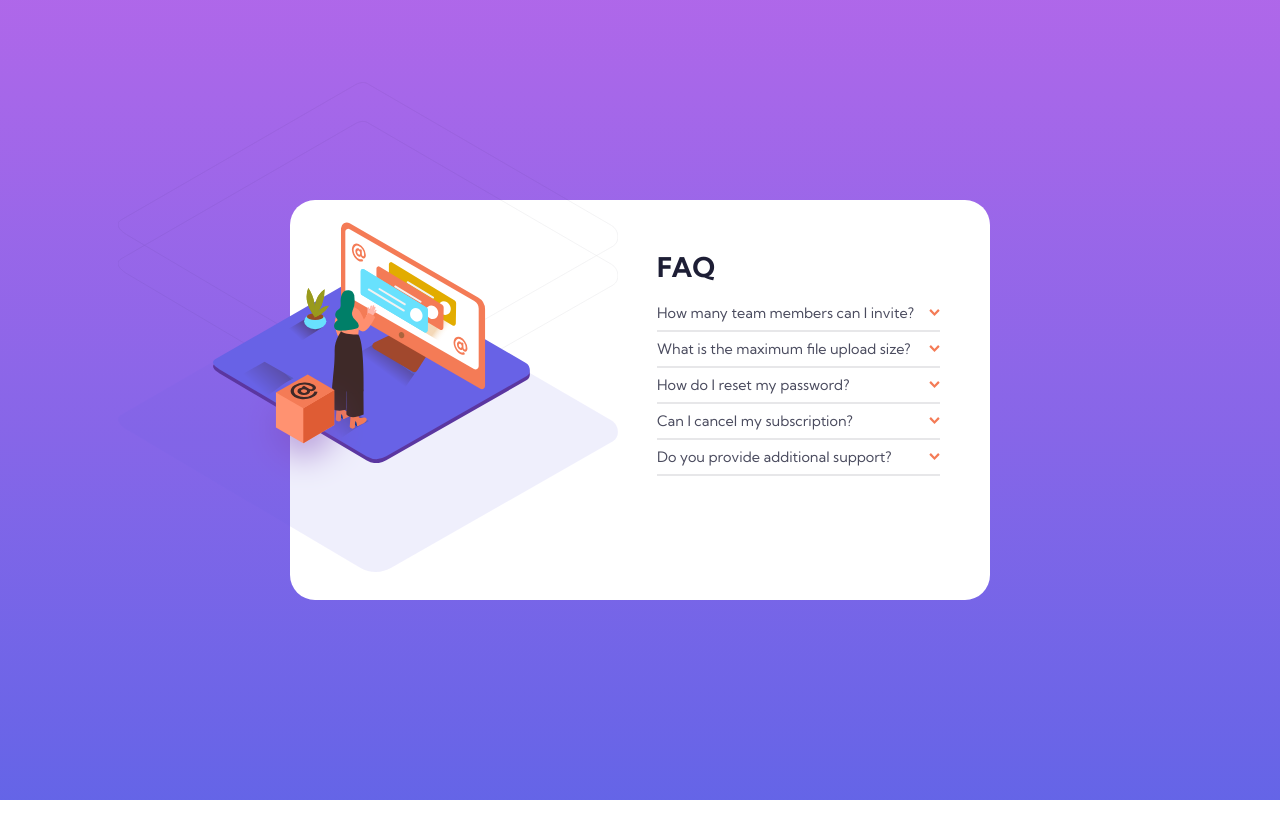
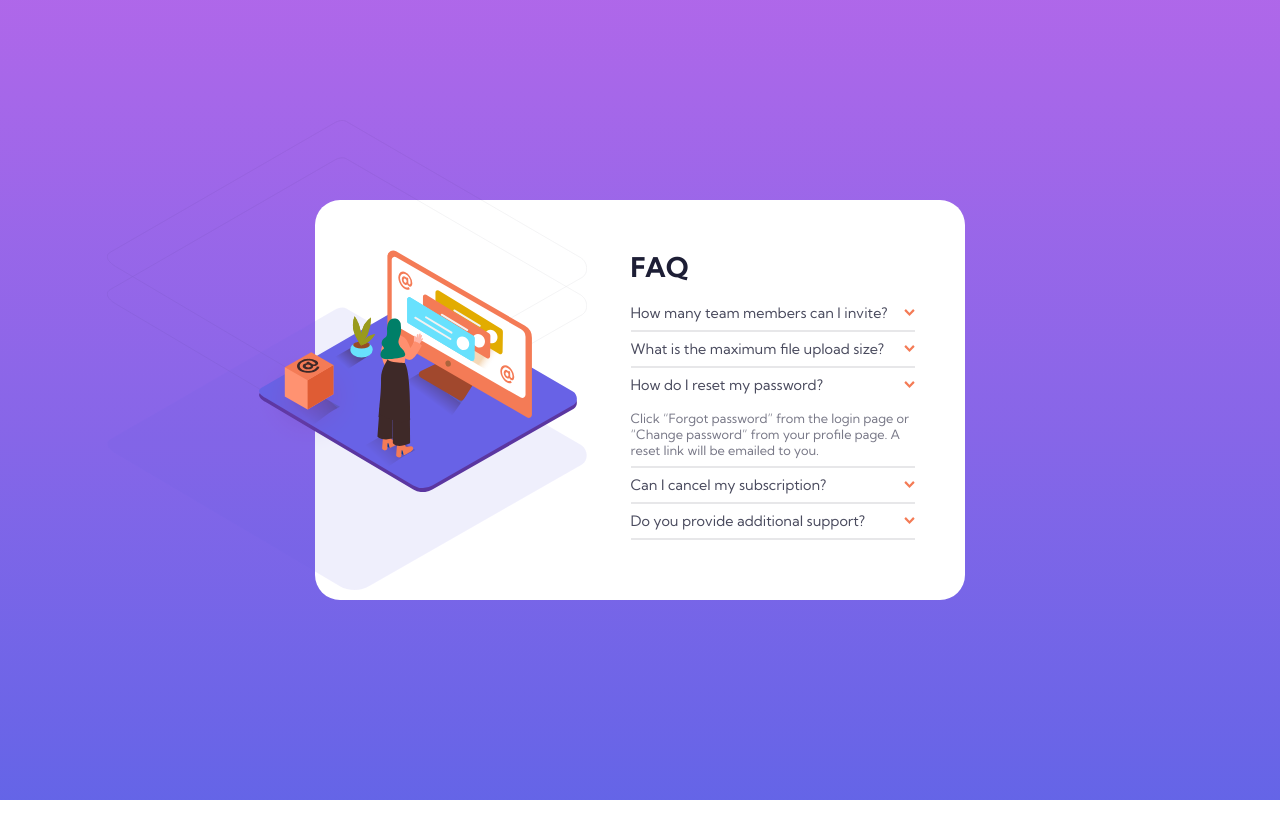
Before and after one commit to RojanSr/FAQ-accordion-with-Vanilla-JS, a plain HTML site: page index.html in a window 1280 px wide. Before the commit the page ends 810 px from the top, so only its background shows below. Drawn offline with Linux system fonts and the light colour scheme.

Commit message:
styling and stuff

```diff
--- a/index.html
+++ b/index.html
@@ -29,9 +29,10 @@
     <main>
       <section class="main-container">
         <div class="container">
+          <div id="shadow-img"></div>
+
           <div class="even-columns">
             <div class="illustration-img">
-              <div id="shadow-img"></div>
               <div id="woman-illustration"></div>
               <div id="box-illustration"></div>
             </div>
@@ -74,7 +75,7 @@
                     </h2>
                     <img src="images/icon-arrow-down.svg" alt="" />
                   </div>
-                  <p>
+                  <p style="display: block;">
                     Click “Forgot password” from the login page or “Change password” from your profile page.
                     A reset link will be emailed to you.
                   </p>
--- a/style.css
+++ b/style.css
@@ -41,7 +41,8 @@ body{
 }
 
 .container{
-    width: 700px;
+    position: relative;
+    width: 650px;
     height: 400px;
     background-color: red;
     border-radius: 25px;
@@ -59,49 +60,47 @@ body{
     position: relative;
     height: 560px;
     width: 560px;
-    overflow: visible;
 }
 
-.illustration-img #shadow-img{
+#shadow-img{
     position: absolute;
-    /* top: 0;
-    left: -30%; */
-    top: -30%;
-    left: -70%;
+    top: -20%;
+    left: -32%;
     background-image: url(images/bg-pattern-desktop.svg);
     background-size: cover;
     background-repeat: no-repeat;
     background-position: center;
-    width: 500px;
-    height: 490px;
-   z-index: 0;
+    width: 480px;
+    height: 470px;
+
 }
 .illustration-img #woman-illustration{
     position: absolute;
-    top: -5%;
+    top: 0;
     left: -40%;
     background-image: url(images/illustration-woman-online-desktop.svg);
     background-size: 100%;
     background-repeat: no-repeat;
-    width: 100%;
-    height: 100%;
+    width: 120%;
+    height: 120%;
 }
 
 .illustration-img #box-illustration{
     position: absolute;
-    left: -30%;
-    top: 22%;
-    width: 120px;
-    height: 120px;
+    left: -40%;
+    top: 18%;
+    width: 100px;
+    height: 100px;
     background-image: url(images/illustration-box-desktop.svg);
     background-repeat: no-repeat;
     background-size: cover;
     background-position: center;
+    overflow: hidden;
 }
 
 .faq-section{
     height: 300px;
-    width: 500px;
+    width: 600px;
 
 }
 
@@ -132,6 +131,7 @@ body{
 
 .master-div{
     border-bottom: var(--border-clr-divider) 2px solid;
+    cursor: pointer;
 }
 
 
@@ -140,7 +140,7 @@ body{
     font-weight: 400;
     color: var(--txt-neutral-gray);
     margin: 8px 0px;
-
+    /* cursor: pointer; */
 }
 
 .question:hover{
@@ -159,8 +159,9 @@ body{
 }
 
 .master-div p{
-    max-width: 330px;
+    max-width: 290px;
     font-size: 0.8rem;
     color: var(--txt-neutral-lightgray);
+    margin: 8px 0px;
     display: none;
 }
```
